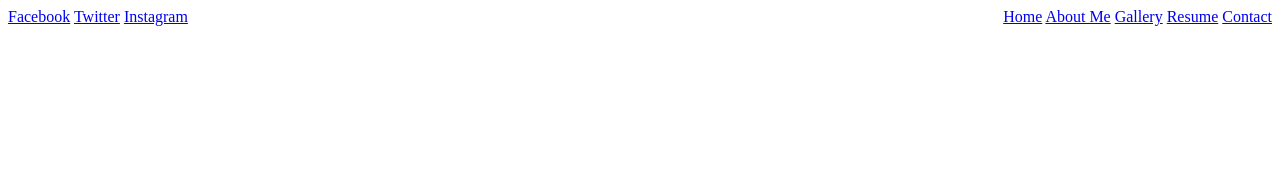
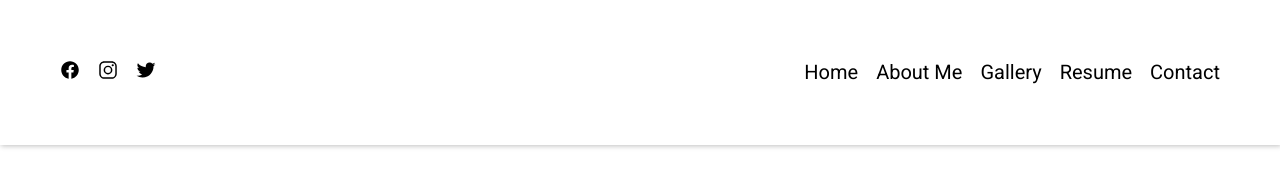
Before and after one commit to sydwhite930/acting-profile-, a plain HTML site: page index.html in a window 1280 px wide. Drawn offline with nearby package versions, Linux system fonts and the light colour scheme.

Commit message:
Updated navigation bar

```diff
--- a/index.css
+++ b/index.css
@@ -1,8 +1,40 @@
-.SocialLinks{
-    float:left;
+/* GENERAL */
 
+* {
+  padding: 0;
+  margin: 0;
+  box-sizing: border-box;
+  font-family: "Roboto", sans-serif;
 }
 
-.Menu{
-    float: right;
+html {
+  font-size: 62.5%;
 }
+
+ul {
+  display: flex;
+  gap: 1.8rem;
+}
+
+li {
+  list-style: none;
+}
+
+a:visited,
+a:link {
+  color: black;
+  text-decoration: none;
+}
+
+/* NAVIGATION BAR */
+
+.navigation {
+  display: flex;
+  justify-content: space-between;
+  padding: 6rem;
+  box-shadow: 1px 1px 5px rgba(0, 0, 0, 0.25);
+}
+
+.navigation li {
+  font-size: 2rem;
+}
--- a/index.html
+++ b/index.html
@@ -4,32 +4,54 @@
     <meta charset="utf-8" />
     <meta name="viewport" content="width=device-width, initial-scale=1" />
     <title>Actor Profile</title>
-    <link rel="stylesheet" href="index.css">
+    <link rel="stylesheet" href="index.css" />
+    <!-- Ionic Icons -->
+    <script
+      type="module"
+      src="https://unpkg.com/ionicons@7.1.0/dist/ionicons/ionicons.esm.js"
+    ></script>
+    <script
+      nomodule
+      src="https://unpkg.com/ionicons@7.1.0/dist/ionicons/ionicons.js"
+    ></script>
+    <!-- Roboto Font -->
+    <link rel="preconnect" href="https://fonts.googleapis.com" />
+    <link rel="preconnect" href="https://fonts.gstatic.com" crossorigin />
+    <link
+      href="https://fonts.googleapis.com/css2?family=Roboto:wght@400;500;700&display=swap"
+      rel="stylesheet"
+    />
   </head>
   <body>
-<div class="TopHeader">
-        <div class="SocialLinks">
-          <a href="https://facebook.com">Facebook</a>
-          <a href="https://twitter.com">Twitter</a>
-          <a href="https://instagram.com">Instagram</a>
-
-        </div>
-        <div class="Menu">
-
+    <nav class="navigation">
+      <ul class="SocialLinks">
+        <li>
+          <a href="https://facebook.com"><ion-icon name="logo-facebook" /></a>
+        </li>
+        <li>
+          <a href="https://instagram.com"><ion-icon name="logo-instagram" /></a>
+        </li>
+        <li>
+          <a href="https://twitter.com"><ion-icon name="logo-twitter" /></a>
+        </li>
+      </ul>
+      <ul class="Menu">
+        <li>
           <a href="#home">Home</a>
+        </li>
+        <li>
           <a href="#aboutme">About Me</a>
+        </li>
+        <li>
           <a href="#gallery">Gallery</a>
+        </li>
+        <li>
           <a href="#resume">Resume</a>
+        </li>
+        <li>
           <a href="#contact">Contact</a>
-        </div>
-
-
-</div>
-
-
-
-
-
-
+        </li>
+      </ul>
+    </nav>
   </body>
 </html>
```
